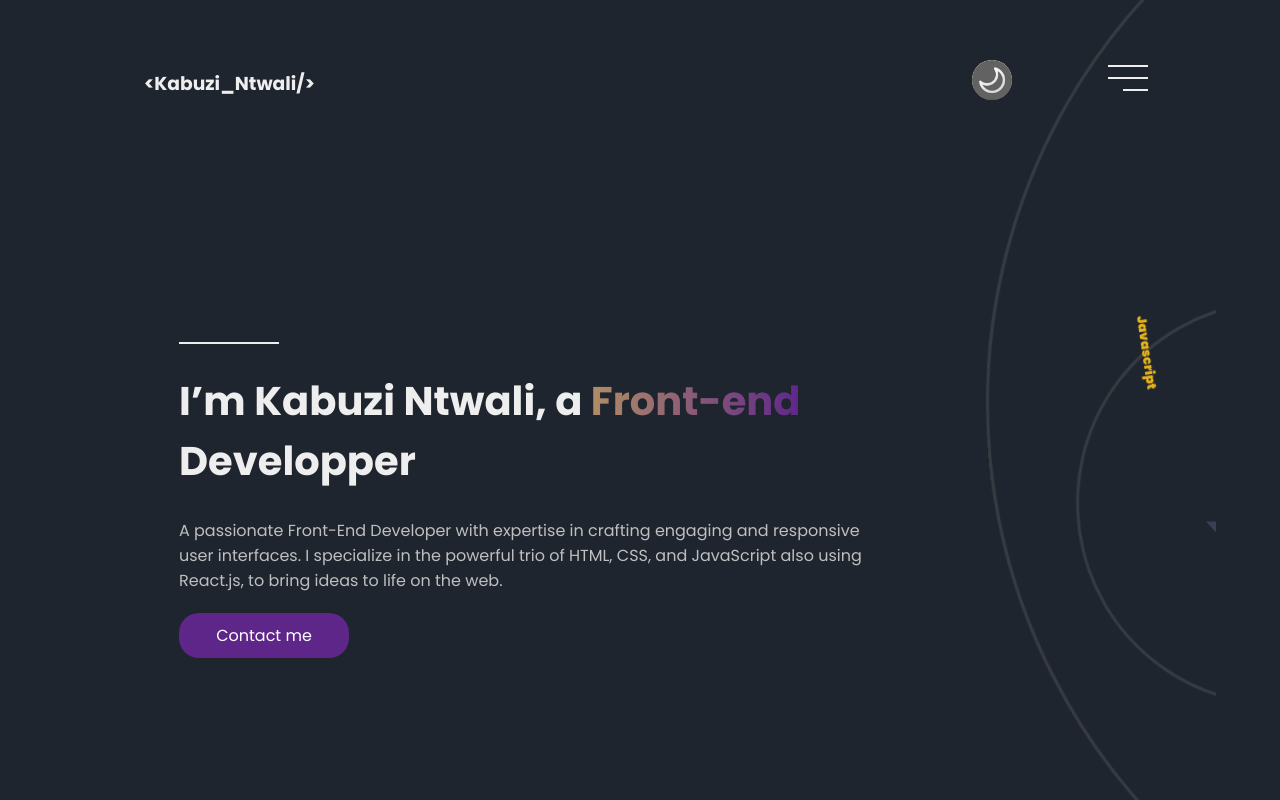
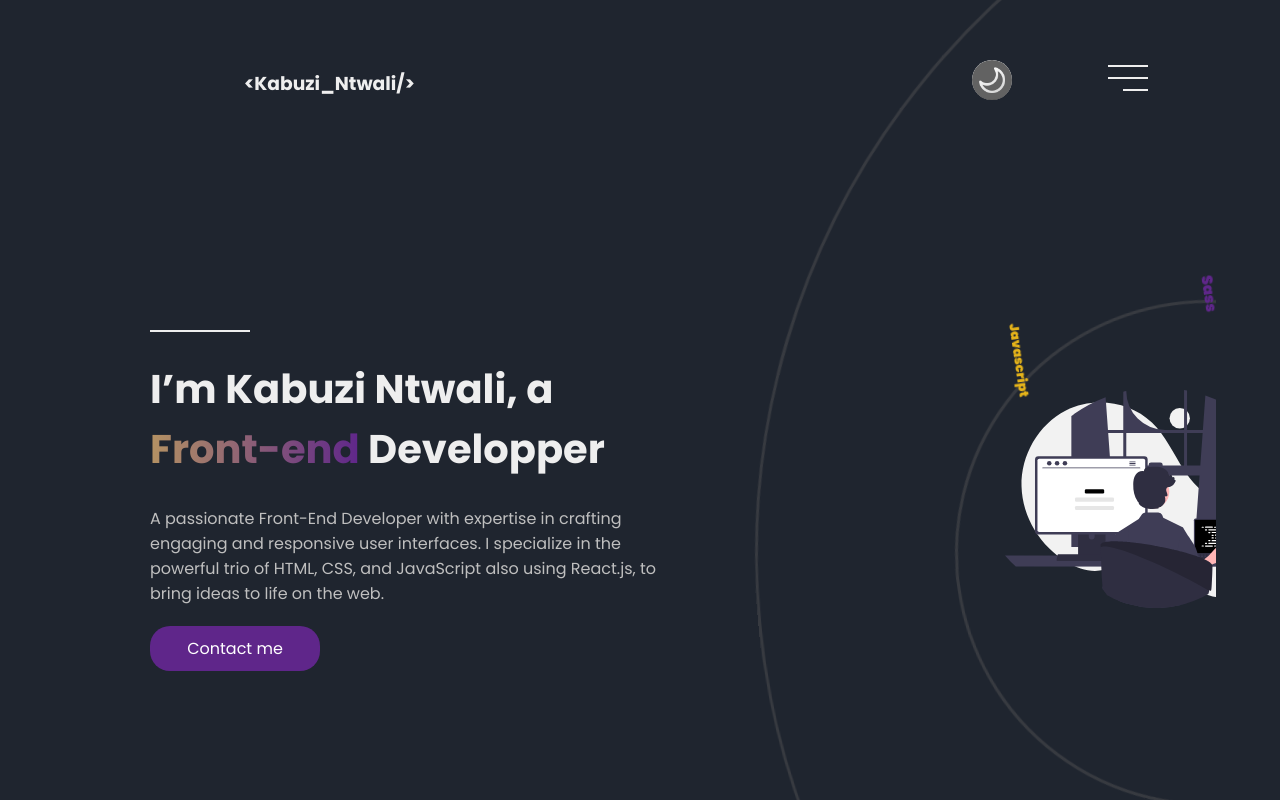
Before and after one commit to tycoonkabuzi/myportfolio, a React (Create React App) app: page / in a window 1280 px wide. Shown: the top 800 px of the page. Built offline with nearby package versions, Linux system fonts and the light colour scheme.

Commit message:
Responsive min-width:992px for Big Circle

```diff
--- a/src/Components/About/index.jsx
+++ b/src/Components/About/index.jsx
@@ -54,6 +54,9 @@ const Picture = styled.img`
   @media only screen and (min-width: 600px) {
     left: -20px;
     bottom: 40px;
+  }
+  @media only screen and (min-width: 992px) {
+    width: 100%;
   }
 `;
 const Title = styled.h2`
--- a/src/Components/Contact/index.jsx
+++ b/src/Components/Contact/index.jsx
@@ -19,6 +19,9 @@ const Container = styled.div`
   margin: auto;
   /* Extra small devices (phones, 600px and down) */
   @media only screen and (max-width: 600px) {
+    grid-template-columns: auto;
+  }
+  @media only screen and (min-width: 600px) {
     grid-template-columns: auto;
   }
 `;
--- a/src/Components/Header/index.jsx
+++ b/src/Components/Header/index.jsx
@@ -98,6 +98,9 @@ const Main = styled.div`
   @media only screen and (min-width: 600px) {
     grid-template-columns: 80% 20%;
   }
+  @media only screen and (min-width: 992px) {
+    grid-template-columns: 60% 40%;
+  }
 `;
 const Text = styled.div`
   width: 75%;
@@ -150,6 +153,11 @@ const BigCircle = styled.div`
     top: 80px;
     left: -50px;
   }
+  @media only screen and (min-width: 992px) {
+    width: 1500px;
+    height: 1500px;
+    top: -200px;
+  }
 `;
 const SmallCircle = styled.div`
   border: solid 3px
@@ -185,6 +193,11 @@ const SmallCircle = styled.div`
     height: 400px;
     left: 90px;
     top: 300px;
+  }
+  @media only screen and (min-width: 992px) {
+    width: 500px;
+    height: 500px;
+    left: 200px;
   }
 `;
 const JavascriptText = styled.div`
@@ -377,6 +390,12 @@ const Avatar = styled.img`
   @media only screen and (max-width: 600px) {
     width: 50px;
   }
+
+  @media only screen and (min-width: 992px) {
+    width: 300px;
+    top: 300px;
+    left: 250px;
+  }
 `;
 const Javascript = styled.img`
   position: absolute;
@@ -398,6 +417,11 @@ const Javascript = styled.img`
     width: 70px;
     left: 20px;
     bottom: 0px;
+  }
+  @media only screen and (min-width: 992px) {
+    width: 100px;
+    bottom: 0px;
+    left: 5px;
   }
 `;
 const Html = styled.img`
@@ -424,6 +448,11 @@ const Html = styled.img`
     left: -30px;
     bottom: 800px;
   }
+  @media only screen and (min-width: 992px) {
+    width: 100px;
+    bottom: 700px;
+    left: -50px;
+  }
 `;
 const Css = styled.img`
   position: absolute;
@@ -444,6 +473,11 @@ const Css = styled.img`
     width: 70px;
     left: 10px;
     bottom: 435px;
+  }
+  @media only screen and (min-width: 992px) {
+    width: 100px;
+    bottom: 375px;
+    left: 10px;
   }
 `;
 const Line = styled.span`
--- a/src/Components/Nav/index.jsx
+++ b/src/Components/Nav/index.jsx
@@ -59,6 +59,11 @@ const Main = styled.div`
     grid-template-columns: 50% 20% 20%;
     gap: 40px;
   }
+  /* Medium devices (landscape tablets, 768px and up) */
+  @media only screen and (min-width: 768px) {
+    grid-template-columns: 50% 20% 20%;
+    gap: 40px;
+  }
 `;
 const Logo = styled.h3`
   display: block;
@@ -67,7 +72,21 @@ const Logo = styled.h3`
   ${(props) =>
     props.propsTheme === true ? `color:${colors.primary};` : `color:white;`}
   @media only screen and (max-width: 600px) {
-    width: 200px;
+    width: 100px;
+    z-index: 2;
+    color: ${(props) =>
+      props.propsTheme === true && props.isActive === false
+        ? `${colors.secondary} `
+        : `${
+            props.isActive === true && props.propsTheme === false
+              ? `${colors.primary}`
+              : `${colors.secondary}`
+          }`};
+    margin-left: 20px;
+  }
+  @media only screen and (min-width: 600px) {
+    width: 300px;
+    margin-left: 100px;
     z-index: 2;
     color: ${(props) =>
       props.propsTheme === true && props.isActive === false
@@ -78,8 +97,9 @@ const Logo = styled.h3`
               : `${colors.secondary}`
           }`};
   }
-  @media only screen and (min-width: 600px) {
-    width: 400px;
+  @media only screen and (min-width: 768px) {
+    width: 200px;
+    margin-left: 0;
     z-index: 2;
     color: ${(props) =>
       props.propsTheme === true && props.isActive === false
@@ -213,6 +233,14 @@ const ThemeChanger = styled.div`
   }
   /* Small devices (portrait tablets and large phones, 600px and up) */
   @media only screen and (min-width: 600px) {
+    position: absolute;
+    position: inherit;
+    width: 40px;
+    height: 40px;
+    z-index: 2;
+    grid-column: 2;
+  }
+  @media only screen and (min-width: 768px) {
     position: absolute;
     position: inherit;
     width: 40px;
--- a/src/Components/Project/index.jsx
+++ b/src/Components/Project/index.jsx
@@ -80,11 +80,17 @@ const ProjectPicture = styled.img`
 @media only screen and (max-width: 600px) {
     left: 10px;
     bottom: 50px;
+    width: 300px;
   }
   /* Small devices (portrait tablets and large phones, 600px and up) */
   @media only screen and (min-width: 600px) {
     left: 10px;
     bottom: 50px;
+  }
+  /* Medium devices (landscape tablets, 768px and up) */
+  @media only screen and (min-width: 768px) {
+    left: 10px;
+    top: 20px;
   }
 `;
 function Project({ index, title, description, picture, clicked, price }) {
--- a/src/utilities/style/SquareShape.jsx
+++ b/src/utilities/style/SquareShape.jsx
@@ -13,6 +13,12 @@ const SquareShape = styled.div`
   }
    @media only screen and (min-width: 600px) {
     order:2;
+  }
+
+
+   @media only screen and (min-width: 992px) {
+    width: 50%;
+    margin:auto;
   }`}
   ${(props) =>
     props.projectSquare &&
```
